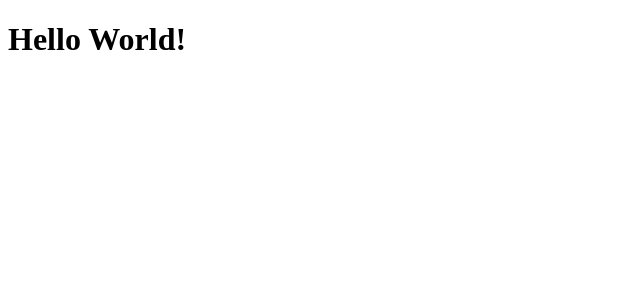
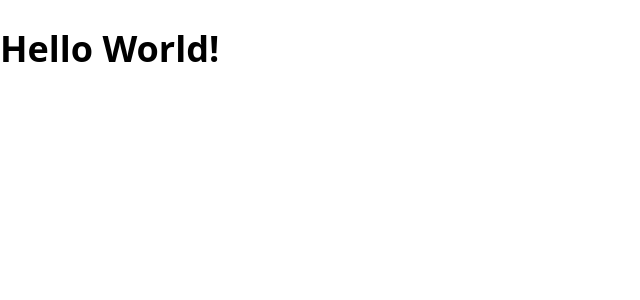
Before and after one commit to mpagels/Bundesliga-Timecode-Tracker, a React (Create React App) app: page / in a window 1280 px wide. Shown: the top 300 px of the page, without its empty margins (0-640 px from the left). Built offline with nearby package versions, Linux system fonts and the light colour scheme.

Commit message:
Install styled-components, add GlobalStyles.js
Add & import GlobalStyles.js

```diff
--- a/package.json
+++ b/package.json
@@ -8,7 +8,8 @@
     "@testing-library/user-event": "^7.2.1",
     "react": "^16.13.1",
     "react-dom": "^16.13.1",
-    "react-scripts": "3.4.3"
+    "react-scripts": "3.4.3",
+    "styled-components": "^5.1.1"
   },
   "scripts": {
     "start": "react-scripts start",
--- /dev/null
+++ b/src/GlobalStyles.js
@@ -0,0 +1,13 @@
+import { createGlobalStyle } from 'styled-components/macro'
+
+export default createGlobalStyle`
+* {
+    box-sizing: border-box;
+    font-family: "Open Sans", sans-serif;
+}
+
+body {
+    margin: 0;
+    font-size: 112.5%;
+}
+`
--- a/src/index.js
+++ b/src/index.js
@@ -1,10 +1,12 @@
 import React from 'react'
 import ReactDOM from 'react-dom'
 import App from './App'
+import GlobalStyles from './GlobalStyles'
 import * as serviceWorker from './serviceWorker'
 
 ReactDOM.render(
   <React.StrictMode>
+    <GlobalStyles />
     <App />
   </React.StrictMode>,
   document.getElementById('root')
```
Also changed, not shown: 1 other file (tests, documents, lock files or other folders).
